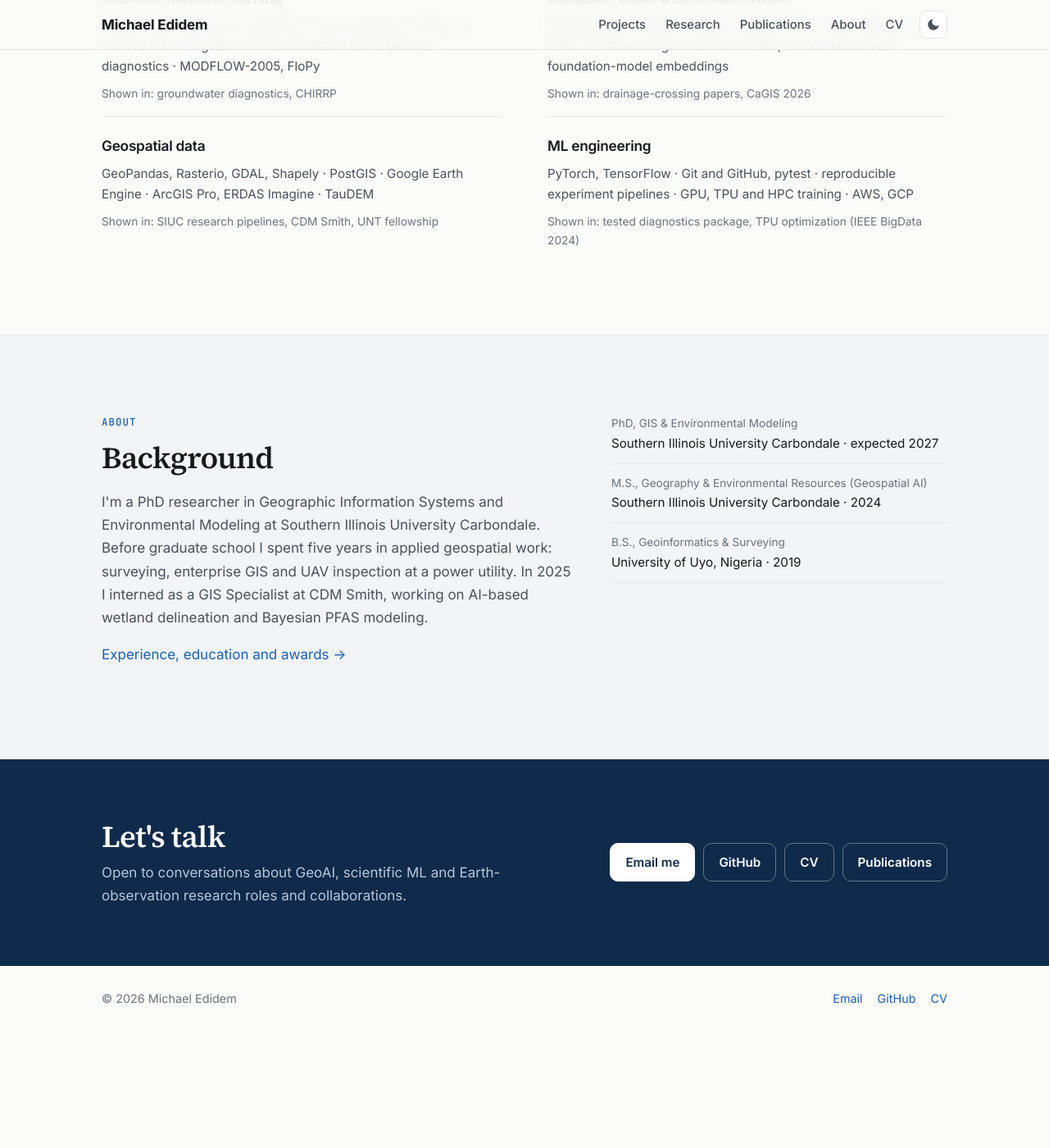
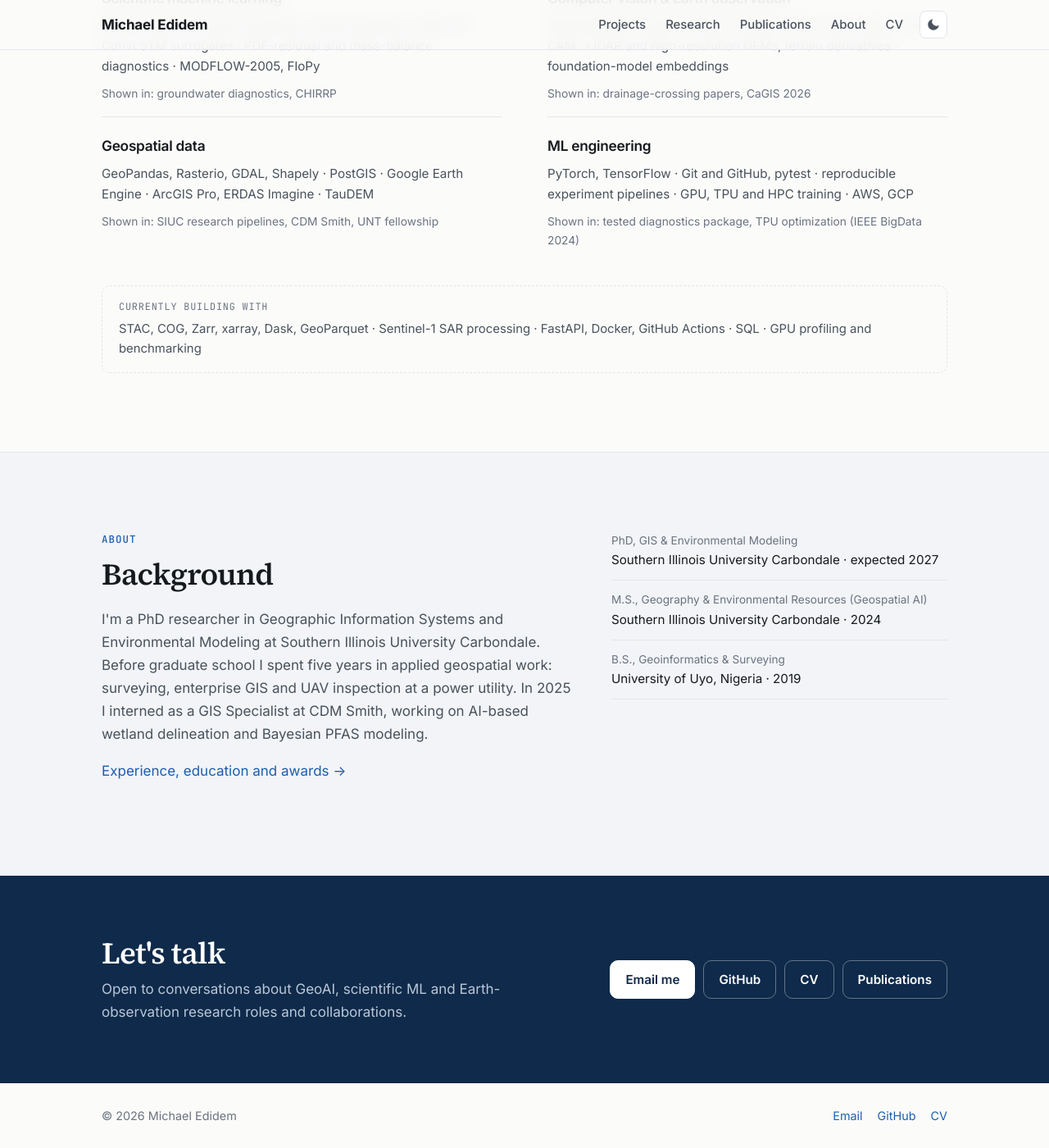
Before and after one commit to mikedidem/medidem, a Jekyll site: the page built from _pages/home.html, in a window 1280 px wide and 1400 px high, scrolled down 4778 px. Shown: the whole window at 82% size. Built offline with Jekyll 4.4.1, drawn with Linux system fonts in a browser that asks for light colours; before the commit the page ends 6036 px from its top, so only the background shows below that.

Commit message:
Add currently-building-with line to capabilities

```diff
--- a/_pages/home.html
+++ b/_pages/home.html
@@ -206,6 +206,7 @@ title: ""
         <p class="cap__evidence">Shown in: tested diagnostics package, TPU optimization (IEEE BigData 2024)</p>
       </div>
     </div>
+    <p class="caps__building"><span>Currently building with</span>STAC, COG, Zarr, xarray, Dask, GeoParquet · Sentinel-1 SAR processing · FastAPI, Docker, GitHub Actions · SQL · GPU profiling and benchmarking</p>
   </div>
 </section>
 
--- a/assets/css/portfolio.css
+++ b/assets/css/portfolio.css
@@ -357,3 +357,6 @@ a.project__media:hover { text-decoration: none; }
 }
 
 @media (prefers-reduced-motion: reduce) { html { scroll-behavior: auto; } }
+
+.caps__building { margin: 36px 0 0; padding: 16px 20px; border: 1px dashed var(--border); border-radius: 10px; font-size: 0.93rem; color: var(--text-2); }
+.caps__building span { display: block; font-family: var(--mono); font-size: 0.74rem; text-transform: uppercase; letter-spacing: 0.07em; color: var(--muted); margin-bottom: 4px; }
```
